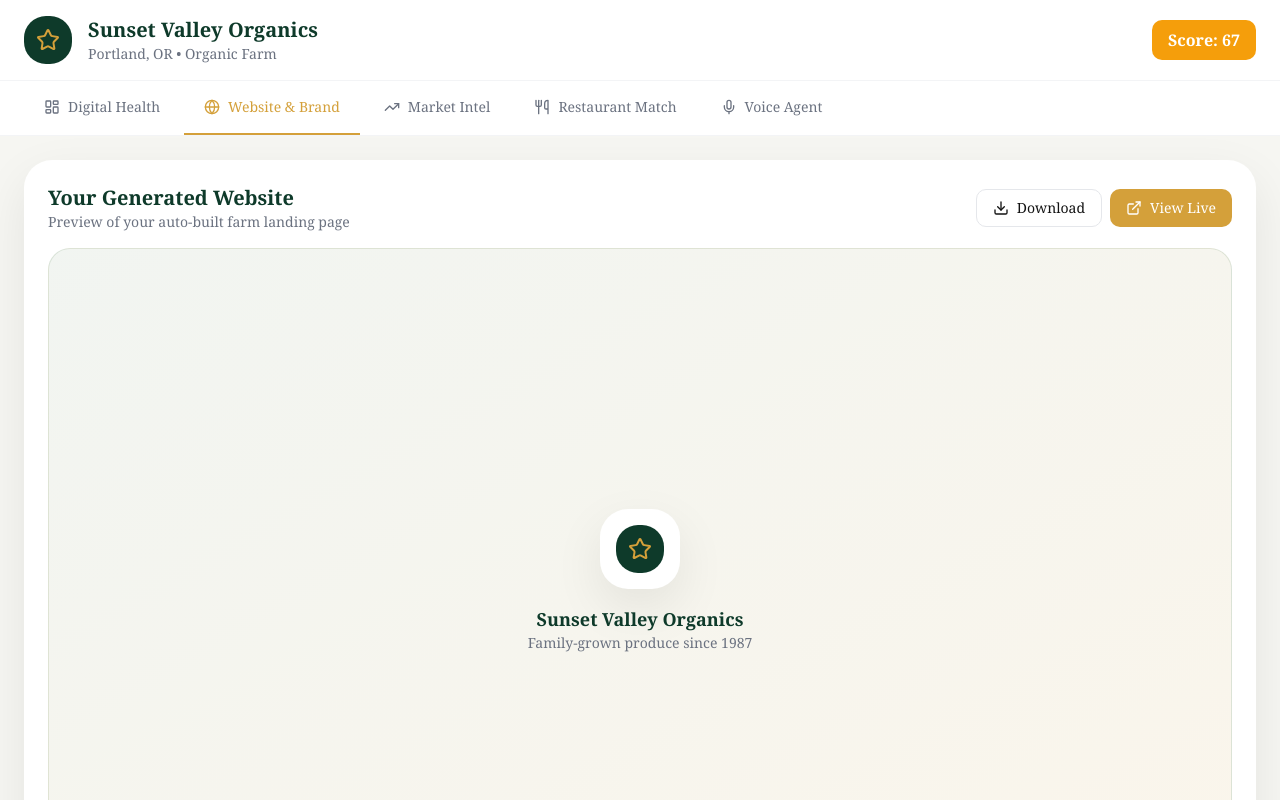
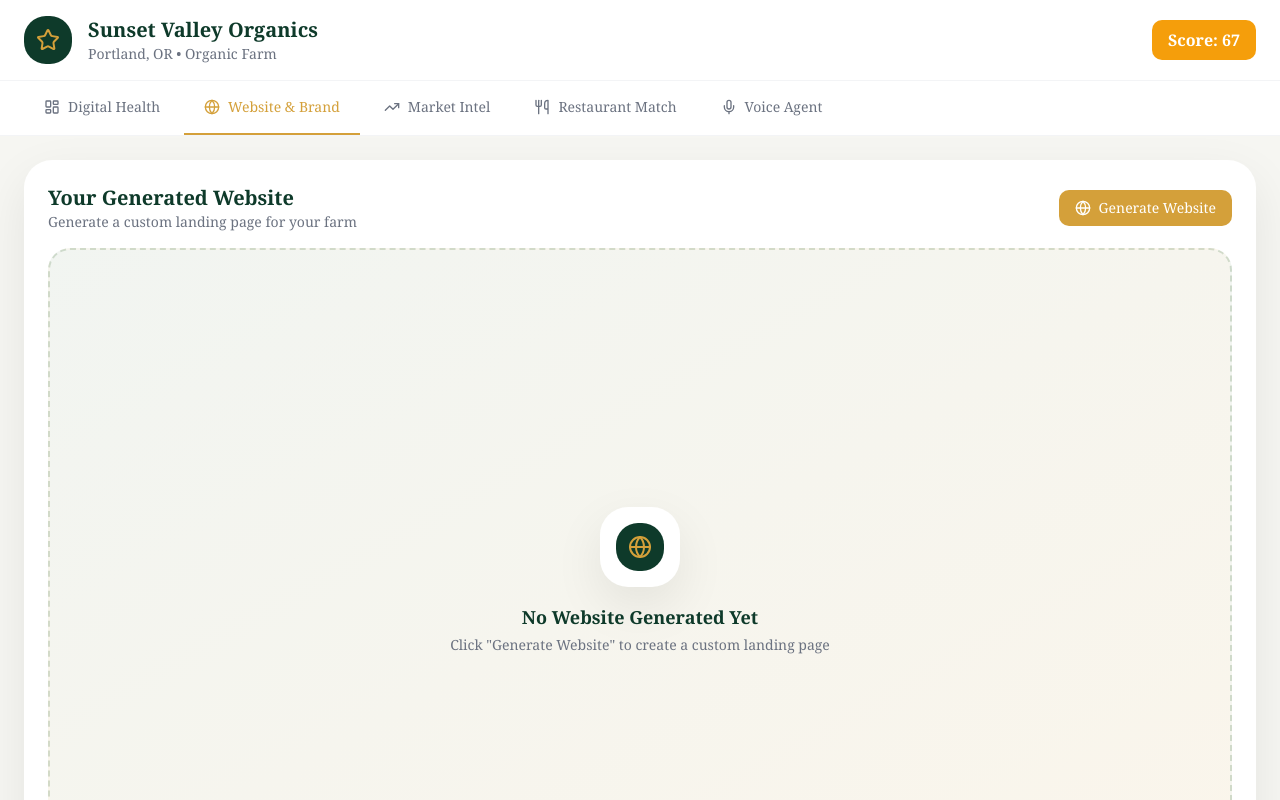
Before and after one commit to Harikeshav-R/Sprout, a React (Vite) app in the folder frontend/: page /dashboard in a window 1280 px wide. Both pictures are taken after a click on the button "Website & Brand". Shown: the top 800 px of the page. Built offline with nearby package versions, Linux system fonts and the light colour scheme.

Commit message:
feat: Phase 2 Autonomous Web Builder frontend integration
- Connect Website & Brand tab to builder API
- Add live website preview via iframe with Tailwind CDN
- Display generated brand persona, domains, and regenerate button

```diff
--- a/frontend/src/pages/DashboardPage.tsx
+++ b/frontend/src/pages/DashboardPage.tsx
@@ -3,14 +3,16 @@ import {
   LayoutDashboard, TrendingUp, Utensils, Mic, Globe,
   ChevronRight, ArrowUpRight, ArrowDownRight, Star,
   CheckCircle2, AlertCircle, XCircle, ExternalLink,
-  Download, Send, Phone, Clock, Calendar,
-  Users, MessageSquare, Edit3, CheckCheck, Loader2
+  Send, Phone, Clock, Calendar,
+  Users, MessageSquare, Edit3, CheckCheck, Loader2,
+  RefreshCw, Copy, Code2, Eye
 } from 'lucide-react';
 import {
   XAxis, YAxis, CartesianGrid,
   Tooltip, ResponsiveContainer, AreaChart, Area
 } from 'recharts';
-import { fetchPredictivePricing, fetchInventory } from '../lib/api';
+import { fetchPredictivePricing, fetchInventory, buildFarmWebsite } from '../lib/api';
+import type { BuilderResponse } from '../lib/api';
 import type { PricePrediction, InventoryItem } from '../types/analytics';
 
 const callLogs = [
@@ -89,6 +91,11 @@ export default function DashboardPage() {
   const [inventory, setInventory] = useState<InventoryItem[]>([]);
   const [marketLoading, setMarketLoading] = useState(false);
   const [marketError, setMarketError] = useState<string | null>(null);
+  const [builderResult, setBuilderResult] = useState<BuilderResponse | null>(null);
+  const [builderLoading, setBuilderLoading] = useState(false);
+  const [builderError, setBuilderError] = useState<string | null>(null);
+  const [showCode, setShowCode] = useState(false);
+  const [codeCopied, setCodeCopied] = useState(false);
 
   // Fetch market data when market tab is active
   useEffect(() => {
@@ -116,6 +123,50 @@ export default function DashboardPage() {
       html.style.scrollBehavior = previousBehavior;
     };
   }, []);
+
+  const handleGenerateWebsite = async () => {
+    setBuilderLoading(true);
+    setBuilderError(null);
+    try {
+      const farmId = '00000000-0000-0000-0000-000000000000'; // TODO: Replace with actual farm ID from auth context
+      const result = await buildFarmWebsite(
+        farmId,
+        'Sunset Valley Organics',
+        'Third-generation family farm specializing in organic vegetables and sustainable farming practices. Known for heirloom tomatoes and community-supported agriculture programs.',
+        'Tomatoes, Zucchini, Bell Peppers, Cucumbers, Fresh Herbs'
+      );
+      setBuilderResult(result);
+    } catch (e: any) {
+      setBuilderError(e.message || 'Failed to generate website');
+    } finally {
+      setBuilderLoading(false);
+    }
+  };
+
+  const getPreviewHtml = (code: string) => `<!DOCTYPE html>
+<html>
+<head>
+  <meta charset="UTF-8" />
+  <meta name="viewport" content="width=device-width, initial-scale=1.0" />
+  <script src="https://cdn.tailwindcss.com"></script>
+  <script src="https://unpkg.com/react@18/umd/react.production.min.js"></script>
+  <script src="https://unpkg.com/react-dom@18/umd/react-dom.production.min.js"></script>
+  <script src="https://unpkg.com/@babel/standalone/babel.min.js"></script>
+</head>
+<body>
+  <div id="root"></div>
+  <script type="text/babel">
+    ${code}
+    ReactDOM.createRoot(document.getElementById('root')).render(React.createElement(FarmLandingPage));
+  </script>
+</body>
+</html>`;
+
+  const handleCopyCode = (code: string) => {
+    navigator.clipboard.writeText(code);
+    setCodeCopied(true);
+    setTimeout(() => setCodeCopied(false), 2000);
+  };
 
   const renderAuditSection = () => (
     <div className="space-y-6">
@@ -225,39 +276,141 @@ export default function DashboardPage() {
     </div>
   );
 
-  const renderWebsiteSection = () => (
+  const renderWebsiteSection = () => {
+    const persona = builderResult?.data?.brand_persona;
+    const websiteCode = builderResult?.data?.website_layout;
+    const domains = builderResult?.data?.suggested_domains || [];
+
+    // Split target_audience string into tag pills
+    const audienceTags = persona?.target_audience
+      ? persona.target_audience.split(/,\s*/).map(t => t.trim()).filter(Boolean)
+      : [];
+
+    return (
       <div className="space-y-6">
-      {/* Generated Website Preview */}
+        {/* Generate / Preview Section */}
         <div className="bg-white rounded-2xl card-shadow p-6">
           <div className="flex items-center justify-between mb-4">
             <div>
               <h2 className="font-display font-bold text-xl text-sprout-green">Your Generated Website</h2>
-            <p className="text-sm text-gray-500">Preview of your auto-built farm landing page</p>
+              <p className="text-sm text-gray-500">
+                {builderResult ? 'Preview of your auto-built farm landing page' : 'Generate a custom landing page for your farm'}
+              </p>
             </div>
             <div className="flex gap-2">
-            <button className="flex items-center gap-2 px-4 py-2 border border-gray-200 rounded-lg text-sm font-medium hover:bg-gray-50 transition-colors">
-              <Download className="w-4 h-4" />
-              Download
+              {websiteCode && (
+                <>
+                  <button
+                    onClick={() => setShowCode(!showCode)}
+                    className="flex items-center gap-2 px-4 py-2 border border-gray-200 rounded-lg text-sm font-medium hover:bg-gray-50 transition-colors"
+                  >
+                    {showCode ? <Eye className="w-4 h-4" /> : <Code2 className="w-4 h-4" />}
+                    {showCode ? 'Preview' : 'View Code'}
                   </button>
-            <button className="flex items-center gap-2 px-4 py-2 bg-sprout-gold text-white rounded-lg text-sm font-medium hover:bg-sprout-terracotta transition-colors">
-              <ExternalLink className="w-4 h-4" />
-              View Live
+                  <button
+                    onClick={() => handleCopyCode(websiteCode)}
+                    className="flex items-center gap-2 px-4 py-2 border border-gray-200 rounded-lg text-sm font-medium hover:bg-gray-50 transition-colors"
+                  >
+                    <Copy className="w-4 h-4" />
+                    {codeCopied ? 'Copied!' : 'Copy Code'}
+                  </button>
+                </>
+              )}
+              <button
+                onClick={handleGenerateWebsite}
+                disabled={builderLoading}
+                className="flex items-center gap-2 px-4 py-2 bg-sprout-gold text-white rounded-lg text-sm font-medium hover:bg-sprout-terracotta transition-colors disabled:opacity-50"
+              >
+                {builderLoading ? (
+                  <Loader2 className="w-4 h-4 animate-spin" />
+                ) : builderResult ? (
+                  <RefreshCw className="w-4 h-4" />
+                ) : (
+                  <Globe className="w-4 h-4" />
+                )}
+                {builderLoading ? 'Generating...' : builderResult ? 'Regenerate' : 'Generate Website'}
               </button>
             </div>
           </div>
 
+          {/* Loading State */}
+          {builderLoading && (
             <div className="aspect-video bg-gradient-to-br from-sprout-sage/10 to-sprout-gold/10 rounded-xl border border-sprout-sage/20 flex items-center justify-center">
+              <div className="text-center">
+                <Loader2 className="w-12 h-12 text-sprout-gold animate-spin mx-auto mb-4" />
+                <p className="text-lg font-display font-bold text-sprout-green">Building Your Website</p>
+                <p className="text-sm text-gray-500 mt-1">Generating brand persona, checking domains, and crafting your landing page...</p>
+                <p className="text-xs text-gray-400 mt-2">This may take 15-30 seconds</p>
+              </div>
+            </div>
+          )}
+
+          {/* Error State */}
+          {builderError && !builderLoading && (
+            <div className="aspect-video bg-red-50 rounded-xl border border-red-200 flex items-center justify-center">
+              <div className="text-center">
+                <XCircle className="w-12 h-12 text-red-400 mx-auto mb-4" />
+                <p className="text-lg font-display font-bold text-sprout-green">Generation Failed</p>
+                <p className="text-sm text-gray-500 mt-1 max-w-md">{builderError}</p>
+                <button
+                  onClick={handleGenerateWebsite}
+                  className="mt-4 px-4 py-2 bg-sprout-gold text-white text-sm font-medium rounded-lg hover:bg-sprout-terracotta transition-colors"
+                >
+                  Try Again
+                </button>
+              </div>
+            </div>
+          )}
+
+          {/* Empty State */}
+          {!builderResult && !builderLoading && !builderError && (
+            <div className="aspect-video bg-gradient-to-br from-sprout-sage/10 to-sprout-gold/10 rounded-xl border-2 border-dashed border-sprout-sage/30 flex items-center justify-center">
               <div className="text-center">
                 <div className="w-20 h-20 bg-white rounded-2xl card-shadow flex items-center justify-center mx-auto mb-4">
                   <div className="w-12 h-12 bg-sprout-green rounded-xl flex items-center justify-center">
-                <Star className="w-6 h-6 text-sprout-gold" />
+                    <Globe className="w-6 h-6 text-sprout-gold" />
                   </div>
                 </div>
-            <p className="text-lg font-display font-bold text-sprout-green">Sunset Valley Organics</p>
-            <p className="text-sm text-gray-500">Family-grown produce since 1987</p>
+                <p className="text-lg font-display font-bold text-sprout-green">No Website Generated Yet</p>
+                <p className="text-sm text-gray-500 mt-1">Click "Generate Website" to create a custom landing page</p>
               </div>
             </div>
+          )}
+
+          {/* Live Preview / Code View */}
+          {websiteCode && !builderLoading && (
+            showCode ? (
+              <div className="relative">
+                <pre className="bg-gray-900 text-gray-100 rounded-xl p-4 overflow-auto max-h-[500px] text-sm font-mono">
+                  <code>{websiteCode}</code>
+                </pre>
               </div>
+            ) : (
+              <iframe
+                srcDoc={getPreviewHtml(websiteCode)}
+                className="w-full aspect-video rounded-xl border border-gray-200"
+                title="Farm Website Preview"
+                sandbox="allow-scripts"
+              />
+            )
+          )}
+        </div>
+
+        {/* Suggested Domains */}
+        {domains.length > 0 && (
+          <div className="bg-white rounded-2xl card-shadow p-6">
+            <h3 className="font-display font-bold text-lg text-sprout-green mb-4">Suggested Domains</h3>
+            <div className="flex flex-wrap gap-3">
+              {domains.map(domain => (
+                <div key={domain} className="flex items-center gap-2 px-4 py-2 bg-sprout-gold/5 border border-sprout-gold/20 rounded-lg">
+                  <Globe className="w-4 h-4 text-sprout-gold" />
+                  <span className="text-sm font-medium text-sprout-green">{domain}</span>
+                  <ExternalLink className="w-3 h-3 text-gray-400" />
+                </div>
+              ))}
+            </div>
+          </div>
+        )}
 
         {/* Marketing Persona */}
         <div className="bg-white rounded-2xl card-shadow p-6">
@@ -268,15 +421,14 @@ export default function DashboardPage() {
               <div className="p-4 bg-sprout-gold/5 rounded-xl">
                 <p className="text-xs font-medium text-sprout-gold uppercase tracking-wide mb-2">Farm Story</p>
                 <p className="text-sm text-gray-700 leading-relaxed">
-                A third-generation family farm specializing in organic vegetables and sustainable farming practices.
-                Known for heirloom tomatoes and community-supported agriculture programs.
+                  {persona?.farm_story_summary || 'Generate a website to see your AI-crafted farm story.'}
                 </p>
               </div>
 
               <div className="p-4 bg-sprout-sage/5 rounded-xl">
                 <p className="text-xs font-medium text-sprout-sage uppercase tracking-wide mb-2">Suggested Tagline</p>
                 <p className="text-sm font-display font-bold text-sprout-green">
-                "Family-grown produce since 1987"
+                  {persona ? `"${persona.tagline}"` : '—'}
                 </p>
               </div>
             </div>
@@ -285,34 +437,36 @@ export default function DashboardPage() {
               <div>
                 <p className="text-xs font-medium text-gray-500 uppercase tracking-wide mb-2">Target Audience</p>
                 <div className="flex flex-wrap gap-2">
-                {['Local Families', 'Farm-to-Table Restaurants', 'CSA Subscribers', 'Farmers Market Shoppers'].map(tag => (
+                  {audienceTags.length > 0 ? (
+                    audienceTags.map(tag => (
                       <span key={tag} className="px-3 py-1 bg-gray-100 text-gray-700 text-xs rounded-full">
                         {tag}
                       </span>
-                ))}
+                    ))
+                  ) : (
+                    <span className="text-sm text-gray-400">—</span>
+                  )}
                 </div>
               </div>
 
               <div>
                 <p className="text-xs font-medium text-gray-500 uppercase tracking-wide mb-2">Tone & Voice</p>
-              <p className="text-sm text-gray-700">Warm, family-oriented, emphasize heritage and sustainability</p>
+                <p className="text-sm text-gray-700">{persona?.tone_and_voice || '—'}</p>
               </div>
 
               <div>
                 <p className="text-xs font-medium text-gray-500 uppercase tracking-wide mb-2">Recommended Channels</p>
-              <div className="flex gap-3">
-                <div className="flex items-center gap-1 text-sm text-gray-700">
+                <div className="flex flex-wrap gap-3">
+                  {persona?.recommended_channels && persona.recommended_channels.length > 0 ? (
+                    persona.recommended_channels.map(channel => (
+                      <div key={channel} className="flex items-center gap-1 text-sm text-gray-700">
                         <CheckCircle2 className="w-4 h-4 text-emerald-500" />
-                  Facebook
+                        {channel}
                       </div>
-                <div className="flex items-center gap-1 text-sm text-gray-700">
-                  <CheckCircle2 className="w-4 h-4 text-emerald-500" />
-                  Instagram
-                </div>
-                <div className="flex items-center gap-1 text-sm text-gray-700">
-                  <CheckCircle2 className="w-4 h-4 text-emerald-500" />
-                  Google Business
-                </div>
+                    ))
+                  ) : (
+                    <span className="text-sm text-gray-400">—</span>
+                  )}
                 </div>
               </div>
             </div>
@@ -320,6 +474,7 @@ export default function DashboardPage() {
         </div>
       </div>
     );
+  };
 
   const renderMarketSection = () => {
     if (marketLoading) {
```
Lines whose indentation alone changed are shown as unchanged.
